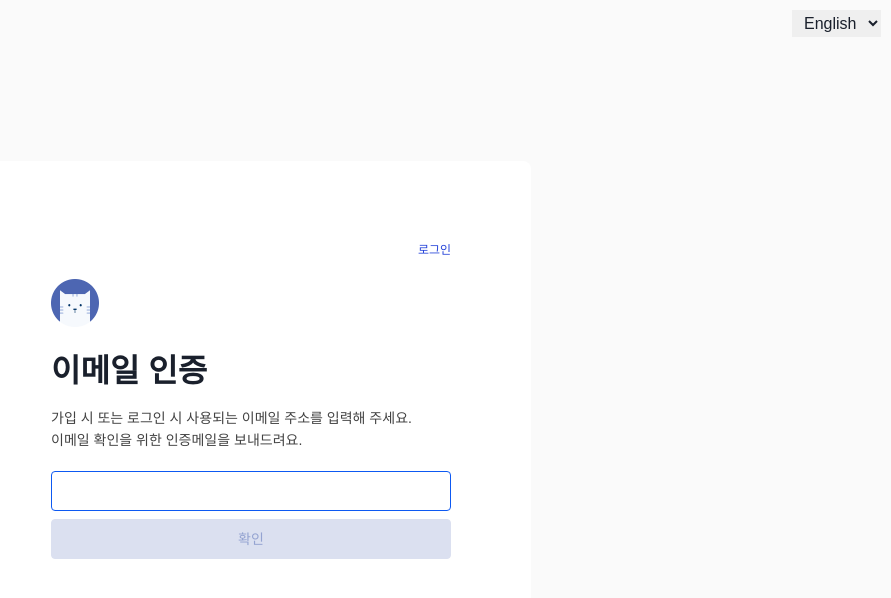
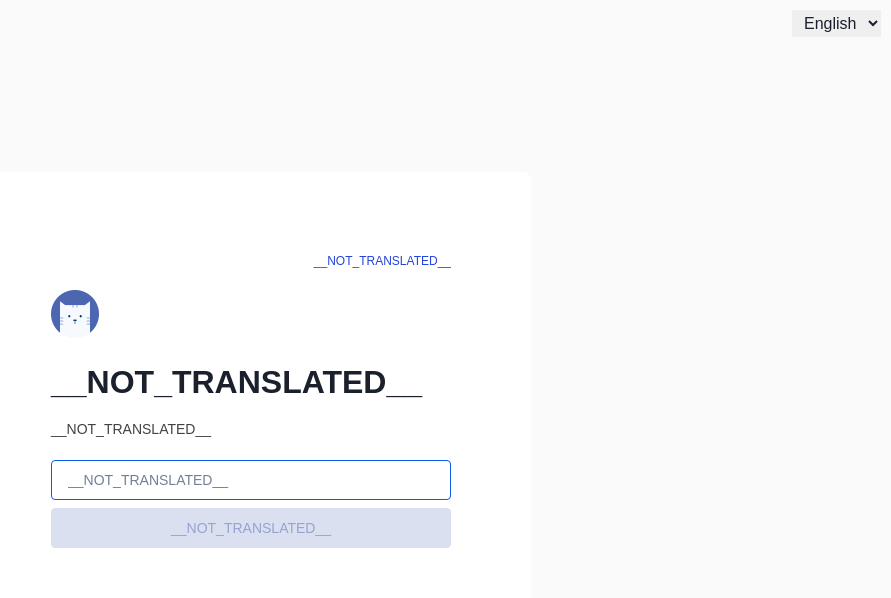
Before and after one commit to Chocobe/-test-nextjs-vercel-deploy, a Next.js app: page /account/result-verify-email in a window 1280 px wide. Shown: the top 598 px of the page, without its empty margins (389-1280 px from the left). Built offline with nearby package versions, Linux system fonts and the light colour scheme; a web font is replaced by a local one; what @react-icons/all-files would draw is missing.

Commit message:
ResultVerifyEmailPage 에 i18n 적용 #7

```diff
--- a/components/pages/accountPages/ResultVerifyEmailPage/ResultVerifyEmailPage.tsx
+++ b/components/pages/accountPages/ResultVerifyEmailPage/ResultVerifyEmailPage.tsx
@@ -21,6 +21,10 @@ import styled from 'styled-components';
 import AuthPageHeader from '../AuthPageHeader/AuthPageHeader';
 import LabelrInputEmail from '@/components/ui/LabelrInputEmail/LabelrInputEmail';
 import LabelrButton from '@/components/ui/LabelrButton/LabelrButton';
+// i18n
+import {
+    useTranslation,
+} from 'react-i18next';
 
 import {
     RoutePathFactory
@@ -60,13 +64,14 @@ function ResultVerifyEmailPage() {
 
     // hook
     const dispatch = useAppDispatch();
+    const i18next = useTranslation();
 
     // cache
     const title = useMemo(() => {
         return hasExpired
-            ? '인증 메일이 만료되었어요!\n다시 시도해 주세요.'
-            : '이메일 인증';
-    }, [hasExpired]);
+            ? i18next.t('/account/result-verify-email/HEADER__TITLE__EXPIRED')
+            : i18next.t('/account/result-verify-email/HEADER__TITLE__RESULT');
+    }, [hasExpired, i18next]);
 
     // callback
     const onChangeEmail = useCallback((e: ChangeEvent<HTMLInputElement>) => {
@@ -97,19 +102,14 @@ function ResultVerifyEmailPage() {
     return (
         <StyledResultVerifyEmailPageRoot>
             <AuthPageHeader
-                linkText="로그인"
+                linkText={i18next.t('/account/result-verify-email/HEADER__LINK_TEXT')}
                 linkHref={RoutePathFactory.account['/signin']()}>
-                {title}
+                <span dangerouslySetInnerHTML={{ __html: title }} />
             </AuthPageHeader>
 
             <div className="messageWrapper">
-                <div className="message">
-                    가입 시 또는 로그인 시 사용되는 이메일 주소를 입력해 주세요.
-                </div>
-
-                <div className="message">
-                    이메일 확인을 위한 인증메일을 보내드려요.
-                </div>
+                <div
+                    className="message" dangerouslySetInnerHTML={{ __html: i18next.t('/account/result-verify-email/HEADER__MESSAGE')}} />
             </div>
 
             <div className="formWrapper">
@@ -117,6 +117,7 @@ function ResultVerifyEmailPage() {
                     value={email}
                     onChange={onChangeEmail}
                     onIsValid={onIsValidEmail}
+                    placeholder={i18next.t('/account/result-verify-email/HEADER__INPUT_EMAIL__PLACEHOLDER')}
                     autofocus
                     fluid />
 
@@ -124,7 +125,7 @@ function ResultVerifyEmailPage() {
                     onClick={onClickSubmit}
                     isDisabled={!isValidEmail}
                     fluid>
-                    확인
+                    {i18next.t('/account/result-verify-email/BODY__BUTTON_OK')}
                 </LabelrButton>
             </div>
         </StyledResultVerifyEmailPageRoot>
```
